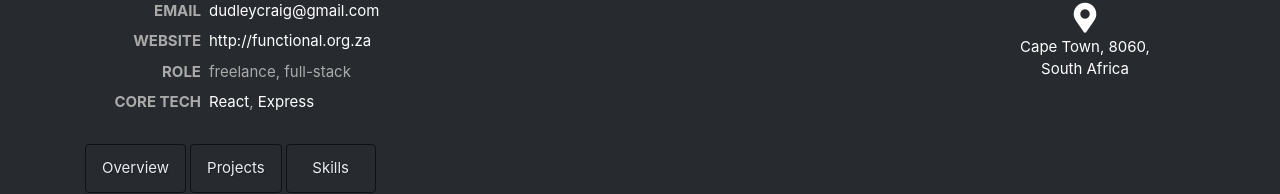
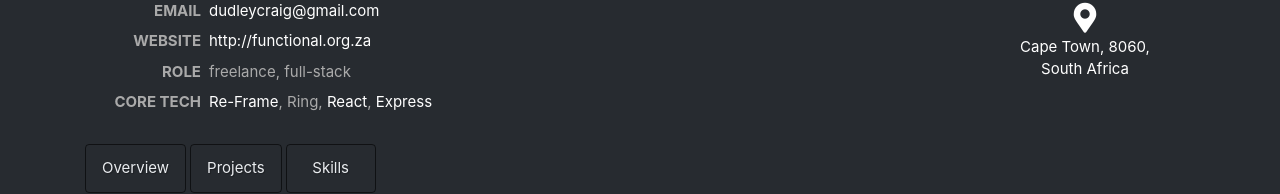
Before and after one commit to dudleycraig/functional, a React (Create React App) app in the folder client/: page /resume in a window 1280 px wide. Shown: the part 198-392 px from the top of the page. Built offline with nearby package versions, Linux system fonts and the light colour scheme; no server answers.

Commit message:
updated resume

```diff
--- a/client/src/components/Identification.js
+++ b/client/src/components/Identification.js
@@ -55,6 +55,10 @@ export default () => {
         CORE TECH
       </dt>
       <dd className="text-left" style={{ float: 'left' }}>
+        <TechLink name="reframe" />
+        {', '}
+        <TechLink name="Ring" />
+        {', '}
         <TechLink name="react" />
         {', '}
         <TechLink name="express" />
```
